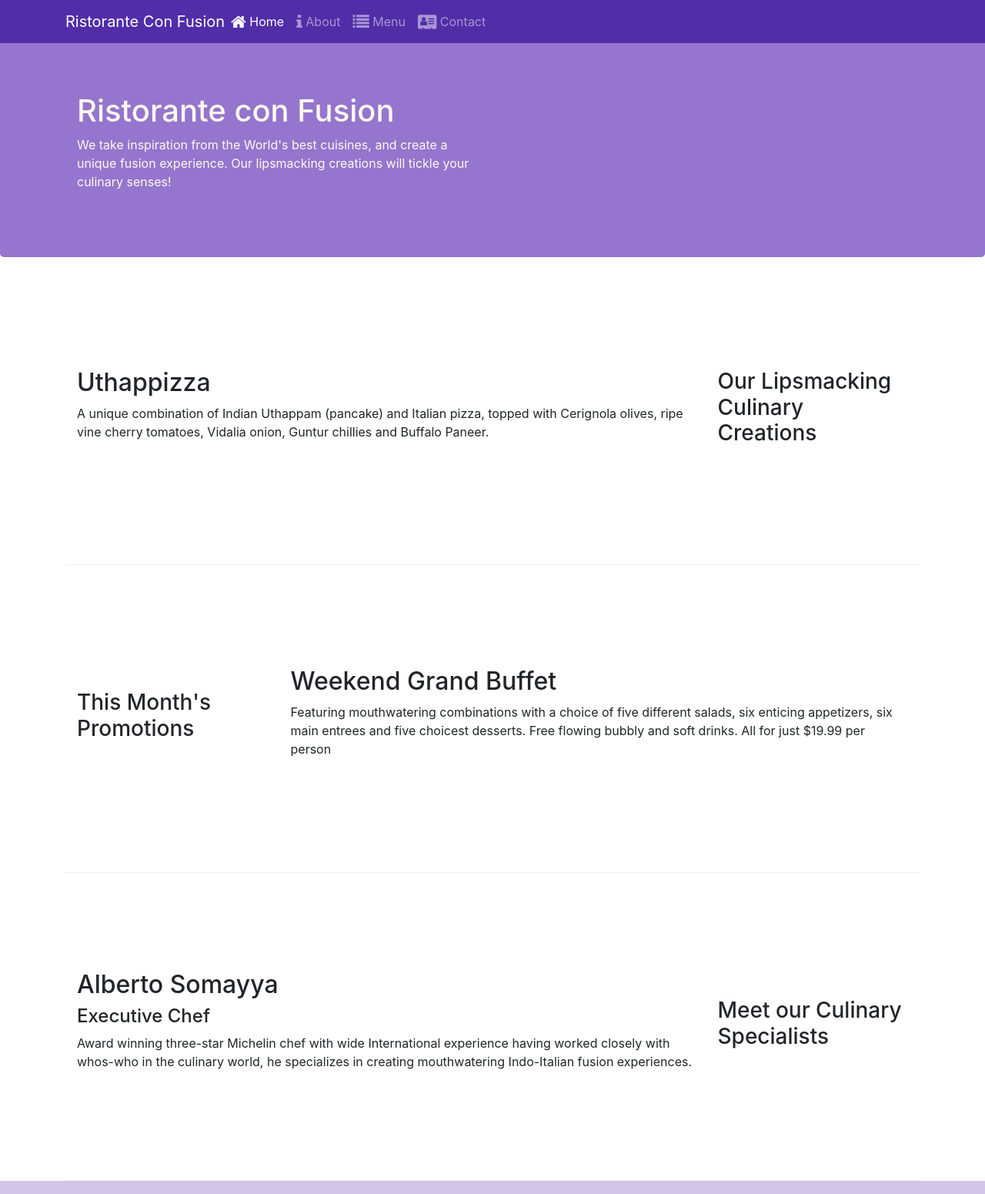
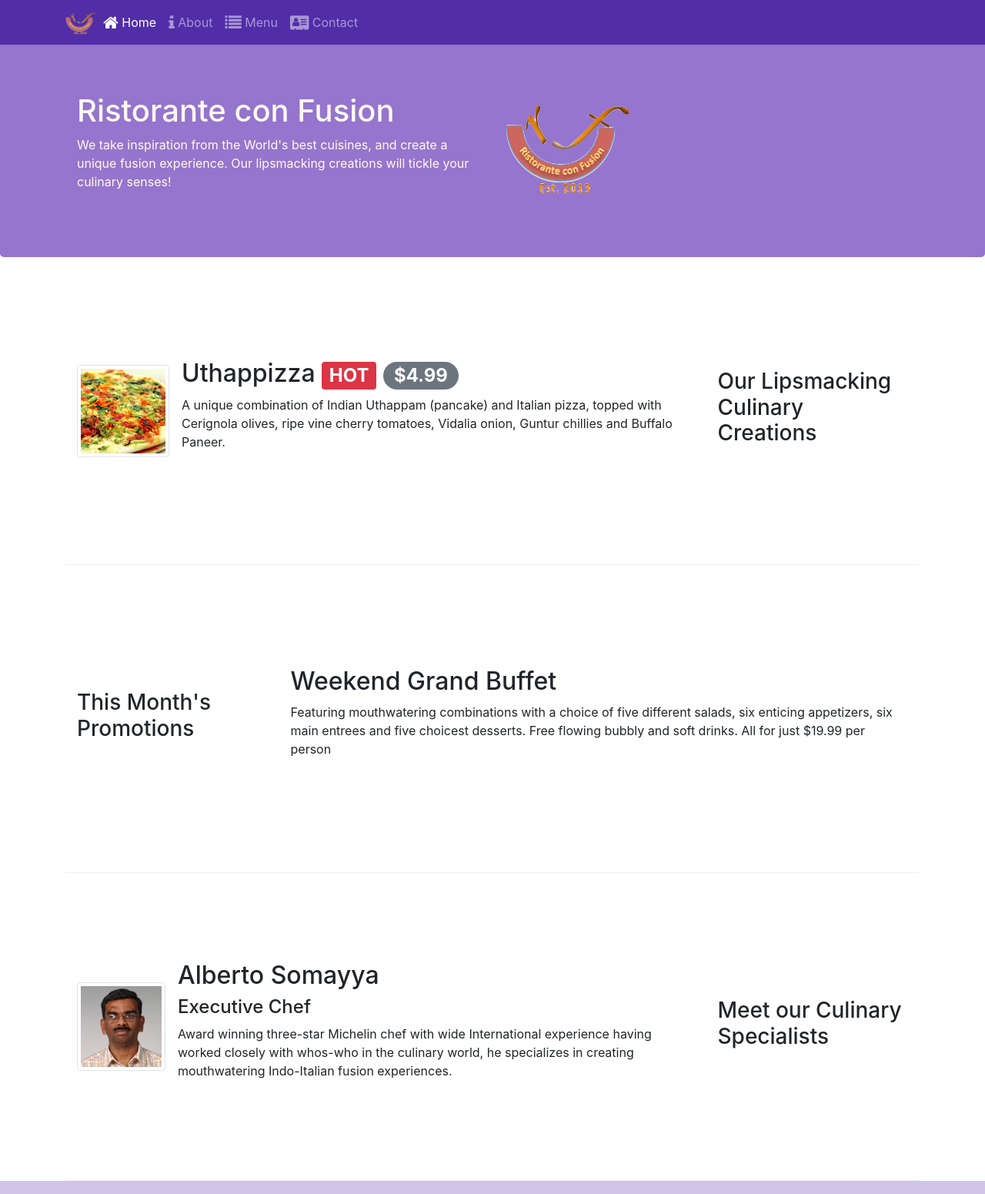
Before and after one commit to ahmad-ausaf0/Restaurant, a website: page index.html in a window 1280 px wide. Shown: the top 1551 px of the page at 77% size. Drawn offline with nearby package versions, Linux system fonts and the light colour scheme.

Commit message:
Add images and alerts

```diff
--- a/index.html
+++ b/index.html
@@ -22,7 +22,7 @@
             <button class="navbar-toggler" type="button" data-toggle="collapse" data-target="#Navbar">
                 <span class="navbar-toggler-icon"></span>
             </button>
-            <a class="navbar-brand mr-auto" href="#">Ristorante Con Fusion</a>
+            <a class="navbar-brand mr-auto" href="#"><img src="./img/logo.png" height="30" width="41"></a>
             <div class="collapse navbar-collapse" id="Navbar">
                 <ul class="navbar-nav mr-auto">
                     <li class="nav-items active"><a class="nav-link" href="#"><span class="fa fa-home fa-lg"></span>  Home</a></li>
@@ -41,7 +41,8 @@
                     <h1>Ristorante con Fusion</h1>
                     <p>We take inspiration from the World's best cuisines, and create a unique fusion experience. Our lipsmacking creations will tickle your culinary senses!</p>
                 </div>
-                <div class = "col-12 col-sm">
+                <div class="col-12 col-sm align-self-center">
+                    <img src="img/logo.png" class="img-fluid">
                 </div>
             </div>
         </div>
@@ -54,10 +55,20 @@
                 <h3>Our Lipsmacking Culinary Creations</h3>
             </div>
             <div class = "col col-sm order-sm-first col-md">
-                <h2>Uthappizza</h2>
-                <p>A unique combination of Indian Uthappam (pancake) and Italian pizza, topped with Cerignola olives, ripe vine cherry tomatoes, Vidalia onion, Guntur chillies and Buffalo Paneer.</p>
+                <div class="media">
+                    <img class="d-flex mr-3 img-thumbnail align-self-center"
+                        src="img/uthappizza.png" alt="Uthappizza">
+                    <div class="media-body">
+                        <h2 class="mt-0">Uthappizza <span class="badge badge-danger">HOT</span> <span class="badge badge-pill badge-secondary">$4.99</span></h2>
+                        <p class="d-none d-sm-block">A unique combination of Indian Uthappam (pancake) and
+                            Italian pizza, topped with Cerignola olives, ripe vine
+                            cherry tomatoes, Vidalia onion, Guntur chillies and
+                            Buffalo Paneer.</p>
+                    </div>
+                </div>
             </div>
         </div>
+
 
 
         <div class = "row row-content align-items-center">
@@ -75,9 +86,16 @@
                 <h3>Meet our Culinary Specialists</h3>
             </div>
             <div class = "col col-sm order-sm-first col-md">
-                <h2>Alberto Somayya</h2>
-                <h4>Executive Chef</h4>
-                <p>Award winning three-star Michelin chef with wide International experience having worked closely with whos-who in the culinary world, he specializes in creating mouthwatering Indo-Italian fusion experiences. </p>
+                <div class="media">
+                    <img class="d-flex mr-3 img-thumbnail align-self-center" src="./img/alberto.png" alt="Alberto">
+                    <div class="media-body">
+                        <h2 class="mt-0">Alberto Somayya</h2>
+                        <h4>Executive Chef</h4>
+                        <p class="d-none d-sm-block">Award winning three-star Michelin chef with wide International experience having worked closely with whos-who in the culinary world, he specializes in creating mouthwatering Indo-Italian fusion experiences. </p>
+
+                    </div>
+                </div>
+
             </div>
         </div>
     </div>
```
Also changed, not shown: aboutus.html (+3 -2 lines), contactus.html (+3 -2 lines), img/alberto.png (added), img/buffet.png (added), img/logo.png (added), img/uthappizza.png (added).
